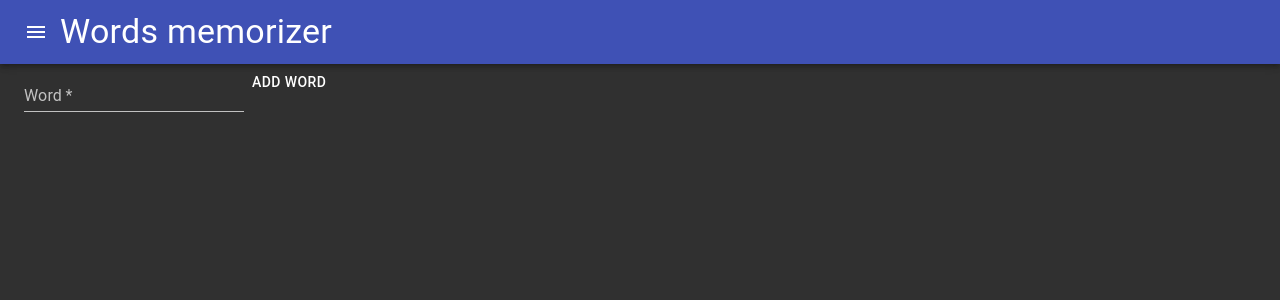
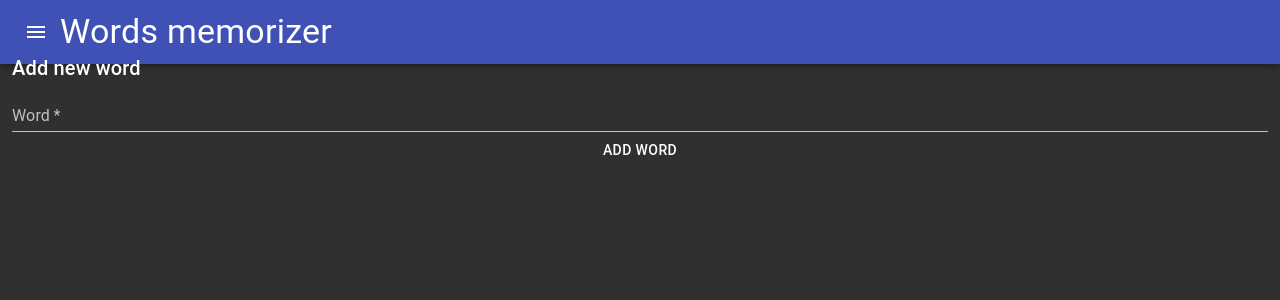
Before and after one commit to bartlomiejolma/words-ui, a React (Create React App) app: page /addWord in a window 1280 px wide. Shown: the top 300 px of the page. Built offline with nearby package versions, Linux system fonts and the light colour scheme.

Commit message:
Puts AddWord content in grid.

```diff
--- a/src/AddWord.tsx
+++ b/src/AddWord.tsx
@@ -1,4 +1,4 @@
-import { Box, Button, TextField } from "@material-ui/core";
+import { Button, Grid, TextField, Typography } from "@material-ui/core";
 import React from "react";
 
 import { useForm } from "react-hook-form";
@@ -17,7 +17,8 @@ const AddWord = () => {
 
   return (
     <form onSubmit={onSubmit}>
-      <Box flexDirection="row">
+      <Grid container direction="column" spacing={3}>
+        <Typography variant="h6">Add new word</Typography>
         <TextField
           name="word"
           label="Word"
@@ -25,7 +26,7 @@ const AddWord = () => {
           required={true}
         />
         <Button type="submit">Add Word</Button>
-      </Box>
+      </Grid>
     </form>
   );
 };
```
